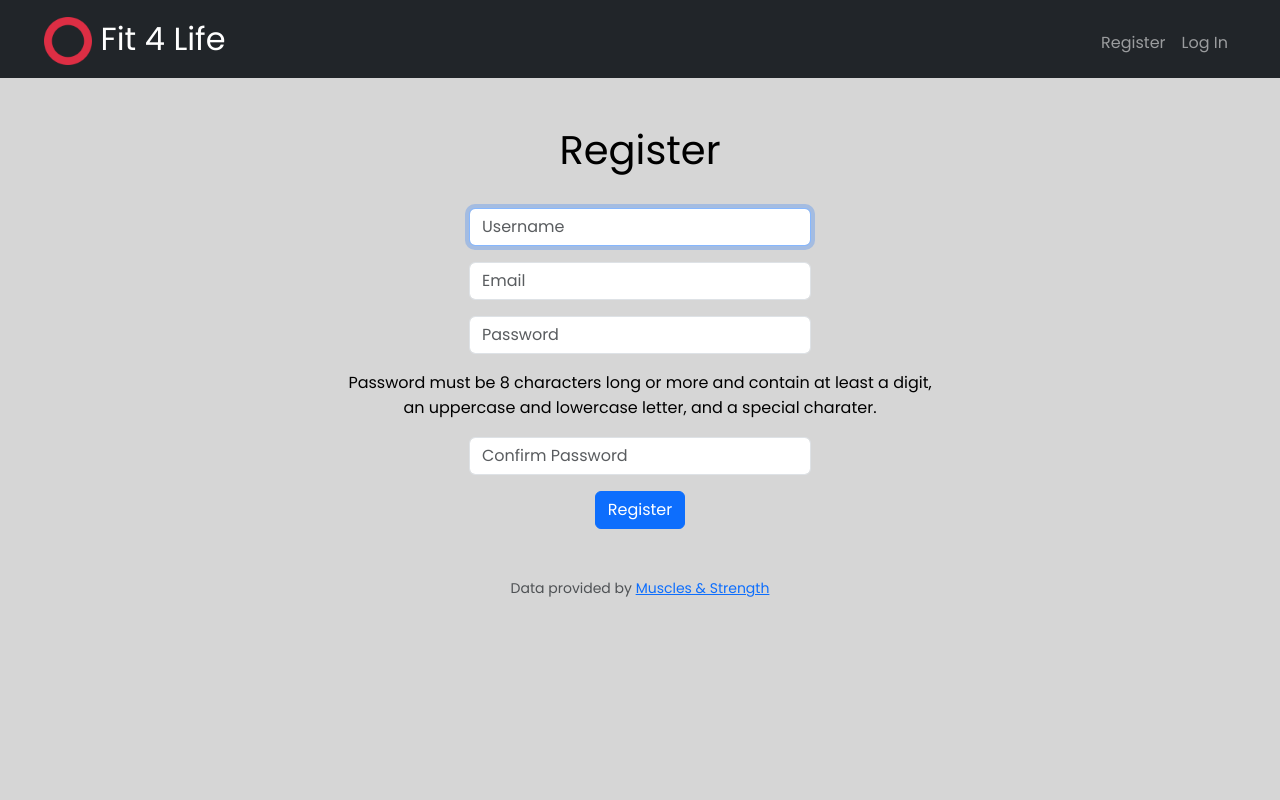
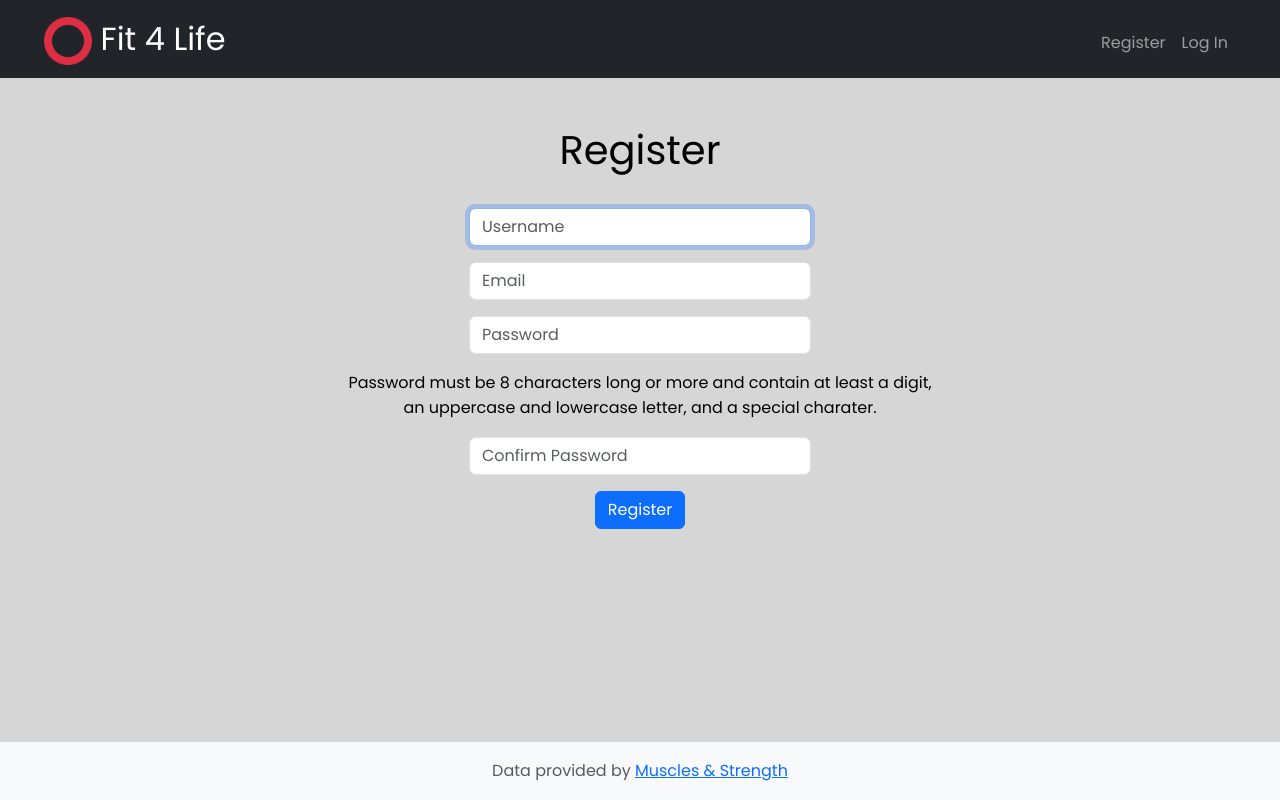
Before and after one commit to Yvancg/Peternal, a Flask app: page /register in a window 1280 px wide. Run offline with Flask 3, Linux system fonts and the light colour scheme.

Commit message:
made the footer sticky at the bottom

```diff
--- a/static/styles.css
+++ b/static/styles.css
@@ -1,11 +1,23 @@
 @import url('https://fonts.googleapis.com/css2?family=Poppins&display=swap');
 
+/* Prep the code to use the full size of the viewport */
+html, body {
+    height: 100%;
+    margin: 0;
+}
+
+main {
+    flex: 1;
+}
+
+/* Overall color scheme */
 :root {
     --accent-color: greenyellow;
     --dark-color: #121B25;
     --link-color: greenyellow;
   }
 
+/* Base look and feel + change body to a flex container */
 body {
     font-family: 'Poppins', sans-serif;
     background-color: #D6D6D6;
@@ -13,7 +25,8 @@ body {
     font-size: 100%;
     font-weight: 400;
     line-height: 1.6;
-    padding-bottom: 0.5rem;
+    display: flex;
+    flex-direction: column;
 }
 
 /* Styling for navigation */
@@ -55,7 +68,7 @@ nav .navbar-brand {
     background-color: #f2f2f2;
 }
 
-/* Unused Error messages */
+/* Error styling for the registration boxes */
 .flashes {
     color: red;
 }
--- a/templates/layout.html
+++ b/templates/layout.html
@@ -61,8 +61,12 @@
             {% block main %}{% endblock %}
         </main>
 
-        <footer class="mb-5 small text-center text-muted">
-            Data provided by <a href="https://froggystyle.biz/">Muscles & Strength</a>
+        <footer class="footer mt-auto py-3 bg-body-tertiary text-center text-muted">
+            <div class="container">
+                <span class="text-body-secondary">
+                    Data provided by <a href="https://froggystyle.biz/">Muscles & Strength</a>
+                </span>
+            </div>
         </footer>
 
         <!-- https://getbootstrap.com/docs/5.3/ -->
--- a/templates/register.html
+++ b/templates/register.html
@@ -17,7 +17,7 @@
         <div class="mb-3">
             <input autocomplete="off" class="form-control mx-auto w-auto {{ 'error-border' if error_field == 'password' }}" id="password" name="password" value="{{ password or '' }}" placeholder="Password" type="password">
         </div>
-        <p> Password must be 8 characters long or more and contain at least a digit,
+        <p class="danger"> Password must be 8 characters long or more and contain at least a digit,
             <br>an uppercase and lowercase letter, and a special charater.</p>
         <div class="mb-3">
             <input autocomplete="off" class="form-control mx-auto w-auto {{ 'error-border' if error_field == 'confirmation' }}" id="password" name="confirmation" value="{{ confirmation or '' }}" placeholder="Confirm Password" type="password">
```
